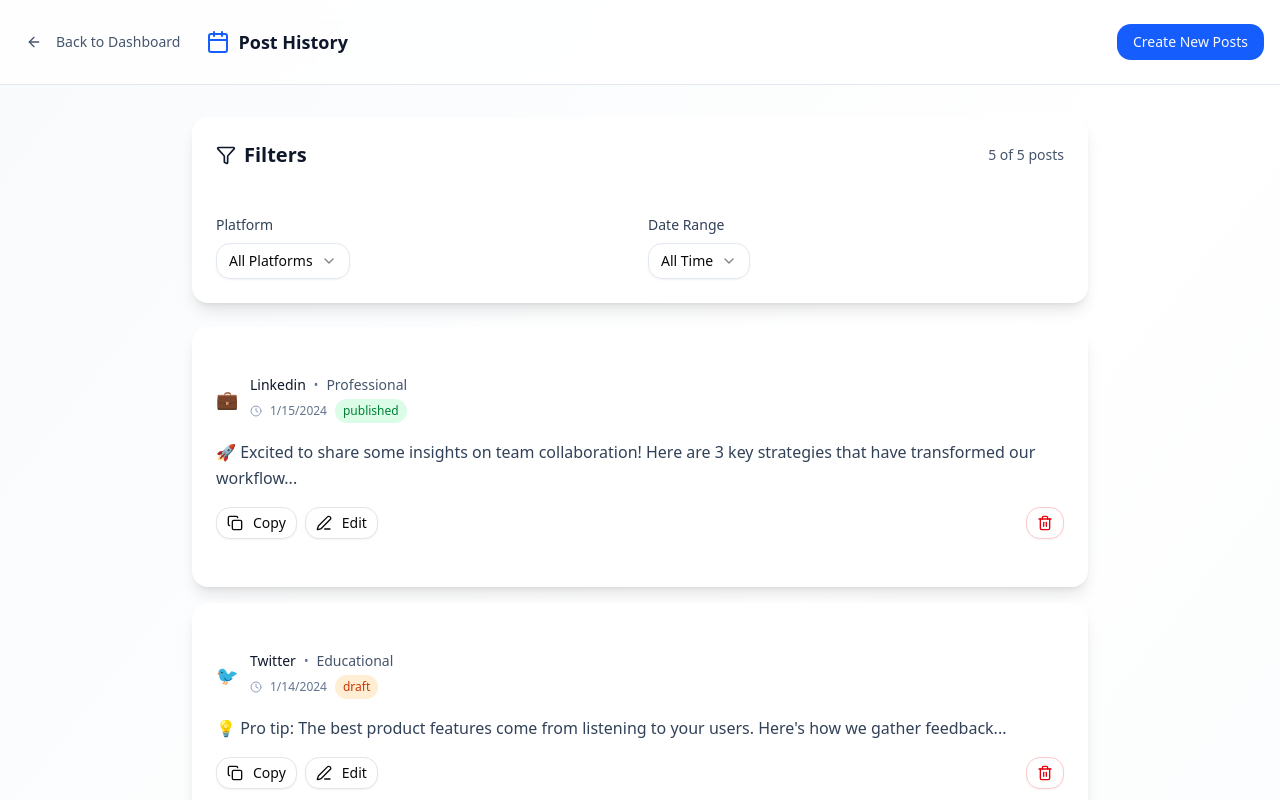
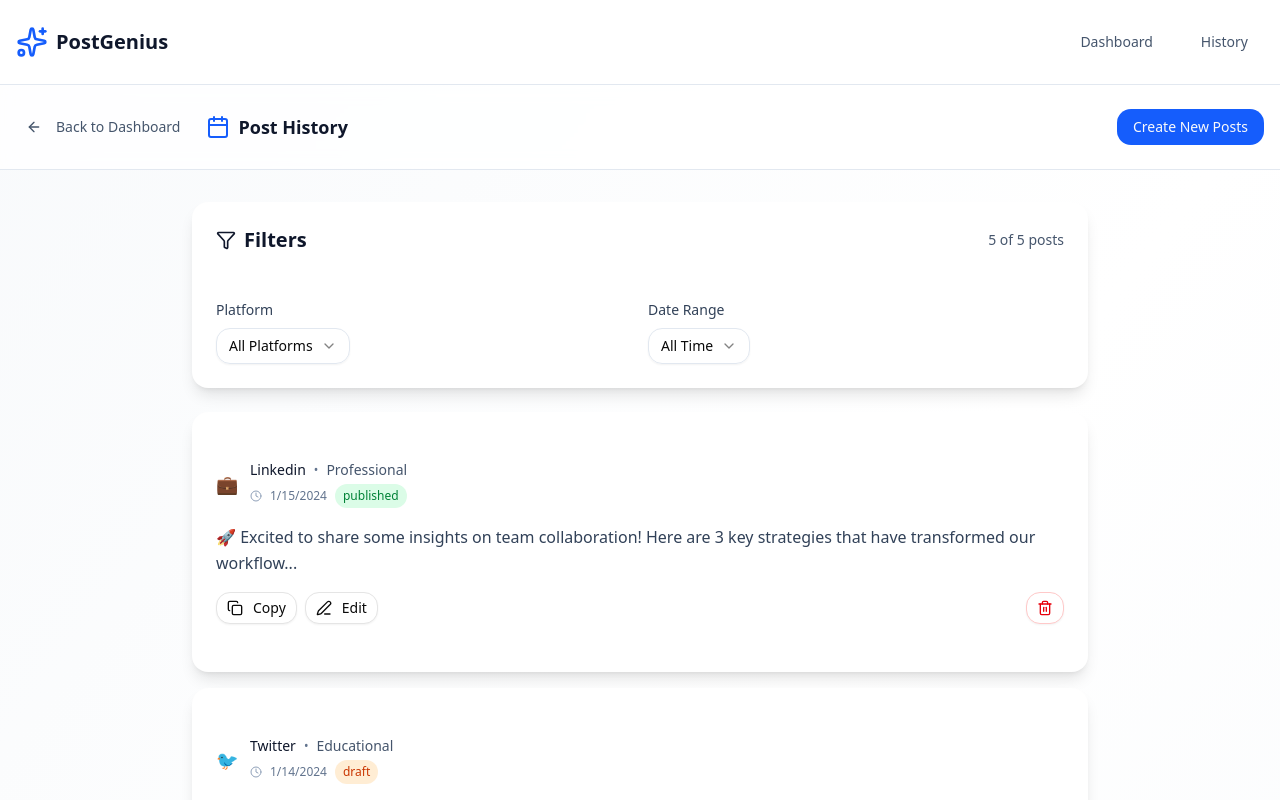
Before and after one commit to JoshuaOzibo/SocialMediaPostGenerator, a Next.js app in the folder ai_social_media_post_generator_frontend/: page /history in a window 1280 px wide. Shown: the top 800 px of the page. Built offline with nearby package versions, Linux system fonts and the light colour scheme.

Commit message:
feat: add Navbar component and integrate it into layout; update History page header structure

```diff
--- a/ai_social_media_post_generator_frontend/src/app/layout.tsx
+++ b/ai_social_media_post_generator_frontend/src/app/layout.tsx
@@ -3,6 +3,7 @@ import { Geist, Geist_Mono } from "next/font/google";
 import "./globals.css";
 import ProviderWrapper from "@/components/providers/providerWrapper";
 import Footer from "@/components/footer";
+import Navbar from "@/components/navbar"
 
 const geistSans = Geist({
   variable: "--font-geist-sans",
@@ -29,6 +30,7 @@ export default function RootLayout({
       <body
         className={`${geistSans.variable} ${geistMono.variable} antialiased`}
       >
+        <Navbar />
         <ProviderWrapper>
           {children}
           <Footer />
--- a/ai_social_media_post_generator_frontend/src/app/page.tsx
+++ b/ai_social_media_post_generator_frontend/src/app/page.tsx
@@ -33,7 +33,7 @@ export default function Home() {
   return (
     <div className="min-h-screen bg-gradient-to-br from-slate-50 via-white to-slate-50">
       {/* Header */}
-      <Navbar />
+      {/* <Navbar /> */}
       {/* Hero Section */}
       <Hero />
 
--- a/ai_social_media_post_generator_frontend/src/components/navbar.tsx
+++ b/ai_social_media_post_generator_frontend/src/components/navbar.tsx
@@ -5,7 +5,7 @@ import { Button } from "@/components/ui/button";
 
 const Navbar = () => {
   return (
-    <header className="container mx-auto px-4 py-6">
+    <header className="container mx-auto px-4 py-6 border-b border-slate-200 bg-white/80 backdrop-blur-sm sticky top-0 z-10">
       <nav className="flex items-center justify-between">
         <div className="flex items-center space-x-2">
           <Sparkles className="h-8 w-8 text-blue-600" />
```
Also changed, not shown: ai_social_media_post_generator_frontend/src/app/history/page.tsx (+24 -0 lines).
